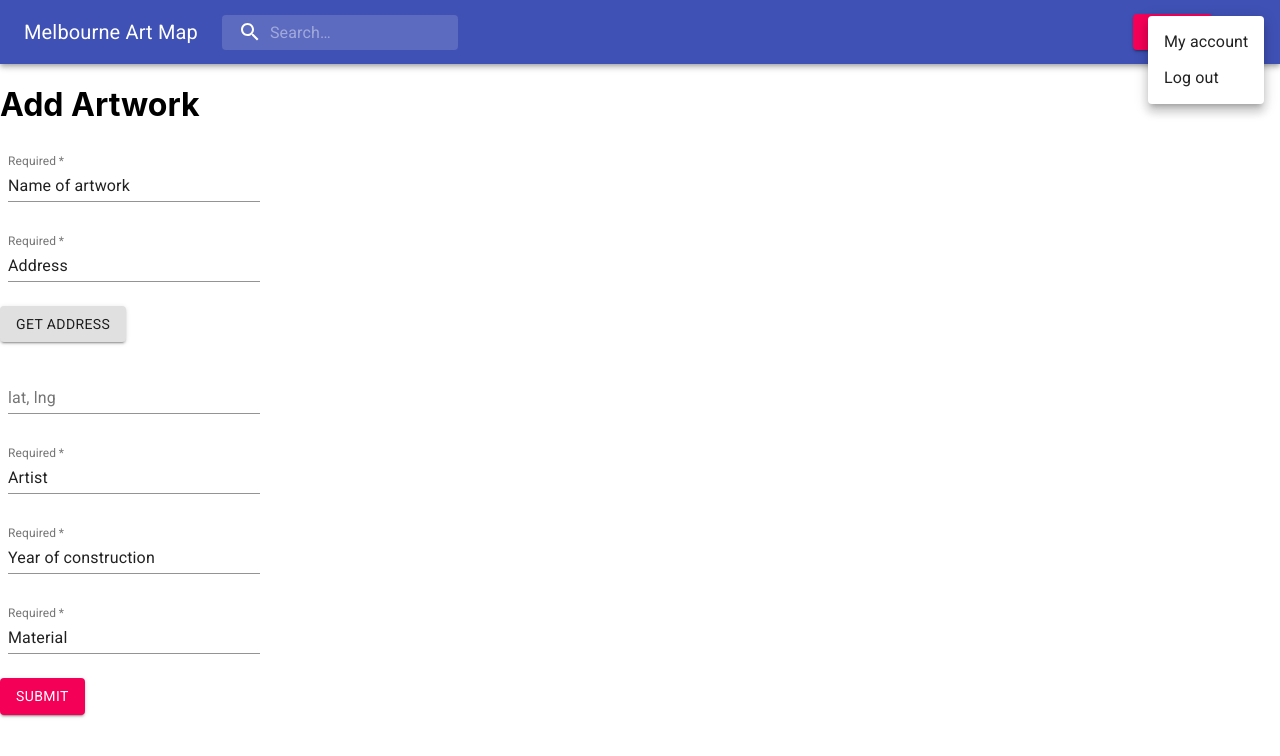
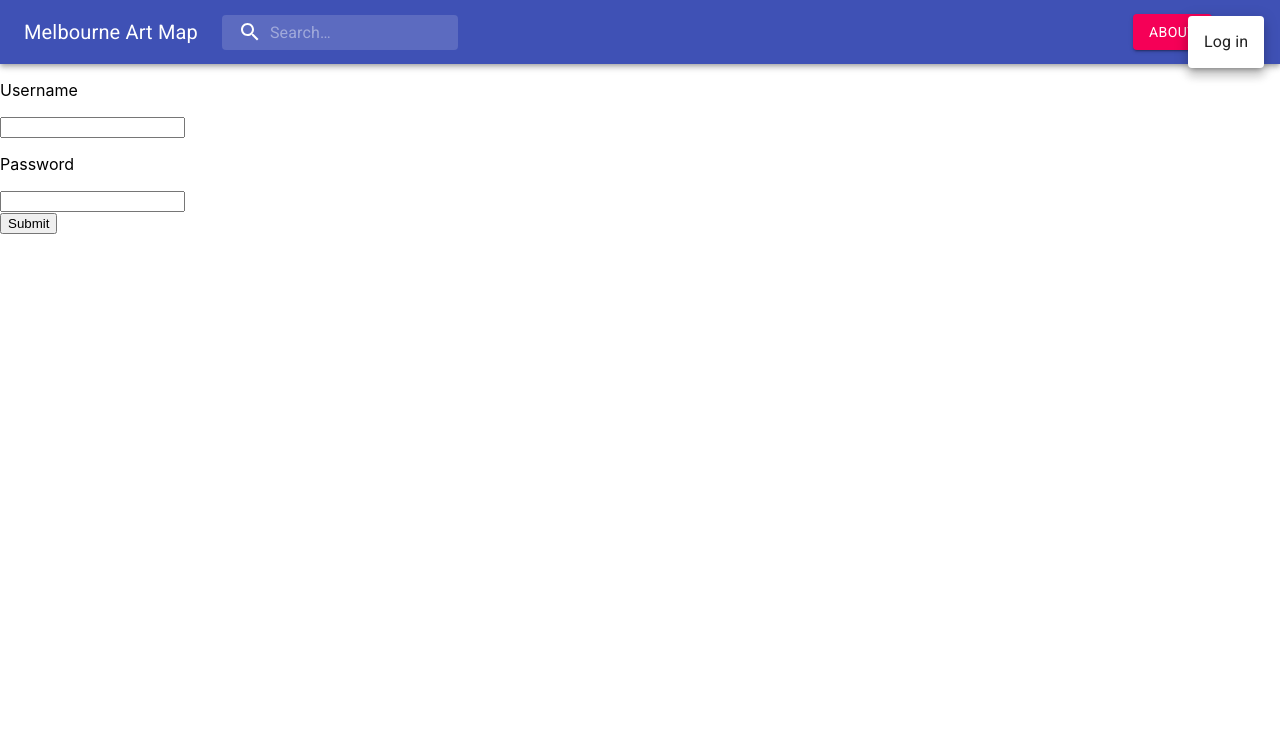
Before and after one commit to alisay/MAM-Client, a React (Create React App) app: page /account in a window 1280 px wide. Both pictures are taken after a click on the button "account of current user". Shown: the top 756 px of the page. Built offline with nearby package versions, Linux system fonts and the light colour scheme; no server answers; what react-geocode would draw is missing.

Commit message:
add login page and functionality

```diff
--- a/src/App.js
+++ b/src/App.js
@@ -1,4 +1,5 @@
 import './App.css';
+import React, { useState } from 'react';
 import { BrowserRouter, Switch, Route } from "react-router-dom";
 import 'fontsource-roboto';
 
--- a/src/components/Account.js
+++ b/src/components/Account.js
@@ -1,8 +1,11 @@
-import React, { useState } from 'react';
+import React, { useState, useContext } from 'react';
 import { TextField, Button } from '@material-ui/core';
 import { makeStyles } from '@material-ui/core/styles';
 import Geocode from 'react-geocode';
 import axios from 'axios';
+import Login from "./Login.js"
+import {TokenContext} from "./TokenContext.js"
+
 
 Geocode.setApiKey(process.env.REACT_APP_GOOGLE_API);
 
@@ -23,6 +26,11 @@ const useStyles = makeStyles((theme) => ({
 export default function Account() {
     const classes = useStyles();
     const [artwork, setArtwork] = useState({});
+    const context = useContext(TokenContext)
+
+    if(!context.token) {
+      return <Login setToken={context.setToken} />
+    }
 
     const handleAddressGet = (event) => {
         event.preventDefault();
--- /dev/null
+++ b/src/components/Login.js
@@ -0,0 +1,59 @@
+import React, { useState, useContext } from 'react';
+import { makeStyles } from '@material-ui/core/styles';
+import {TokenContext} from "./TokenContext.js"
+
+
+const useStyles = makeStyles((theme) => ({
+    root: {
+      '& .MuiTextField-root': {
+        margin: theme.spacing(1),
+        width: '25ch',
+      },
+    },
+  }));
+
+async function loginUser(credentials) {
+    return fetch('https://melbourneartmap.herokuapp.com/auth/login', {
+      method: 'POST',
+      headers: {
+        'Content-Type': 'application/json'
+      },
+      body: JSON.stringify(credentials)
+    })
+      .then(data => data.json())
+      .catch(console.log)
+   }
+
+
+export default function Login() {
+    const classes = useStyles();
+    const [username, setUserName] = useState();
+    const [password, setPassword] = useState();
+    const context = useContext(TokenContext)
+
+    const handleSubmit = async e => {
+        e.preventDefault();
+        const token = await loginUser({
+          username,
+          password
+        });
+        context.setToken(token);
+        console.log(token)
+      }
+
+  return(
+    <form className={classes.root} onSubmit={handleSubmit}>
+      <label>
+        <p>Username</p>
+        <input type="text" onChange={e => setUserName(e.target.value)}/>
+      </label>
+      <label>
+        <p>Password</p>
+        <input type="password" onChange={e => setPassword(e.target.value)}/>
+      </label>
+      <div>
+        <button type="submit">Submit</button>
+      </div>
+    </form>
+  )
+}
--- a/src/components/Map.js
+++ b/src/components/Map.js
@@ -47,7 +47,7 @@ const MapContainer = () => {
        googleMapsApiKey={process.env.REACT_APP_GOOGLE_API}>
         <GoogleMap
           mapContainerStyle={mapStyles}
-          zoom={13}
+          zoom={15}
           center={defaultCenter}
           >
             {
@@ -72,7 +72,7 @@ const MapContainer = () => {
             onCloseClick={() => setSelected({})}
             >
             <div>
-                {/* <img src={selected.image} /> */}
+                <img src={selected.image} width="250" />
                 <p>{selected.name}</p>
                 <p>{selected.addresspt}</p>
                 <p>ARTIST: {selected.artist}</p>
--- /dev/null
+++ b/src/components/TokenContext.js
@@ -0,0 +1,25 @@
+import React, { useState, createContext } from "react";
+
+const TokenContext = createContext();
+
+function TokenProvider(props) {
+    const [token, setToken] = useState();
+
+    const logout = () => {
+        setToken(null);
+    }
+
+    const value = {
+        token: token,
+        setToken: setToken,
+        logout: logout
+    };
+
+    return (
+        <TokenContext.Provider value={value}>
+            {props.children}
+        </TokenContext.Provider>
+    );
+};
+
+export { TokenContext, TokenProvider };
--- a/src/components/navbar.js
+++ b/src/components/navbar.js
@@ -1,4 +1,4 @@
-import React from 'react';
+import React, {useContext} from 'react';
 import { Link } from "react-router-dom"
 import { fade, makeStyles } from '@material-ui/core/styles';
 import { AppBar, Toolbar, IconButton, Typography, InputBase, MenuItem, Menu } from '@material-ui/core/';
@@ -6,6 +6,7 @@ import SearchIcon from '@material-ui/icons/Search';
 import AccountCircle from '@material-ui/icons/AccountCircle';
 import MoreIcon from '@material-ui/icons/MoreVert';
 import About from "./About.js";
+import {TokenContext} from "./TokenContext.js"
 
 const useStyles = makeStyles((theme) => ({
   grow: {
@@ -78,6 +79,8 @@ export default function PrimarySearchAppBar() {
 
   const isMenuOpen = Boolean(anchorEl);
   const isMobileMenuOpen = Boolean(mobileMoreAnchorEl);
+  const context = useContext(TokenContext)
+
 
   const handleProfileMenuOpen = (event) => {
     setAnchorEl(event.currentTarget);
@@ -90,6 +93,12 @@ export default function PrimarySearchAppBar() {
   const handleMenuClose = () => {
     setAnchorEl(null);
     handleMobileMenuClose();
+  };
+
+  const handleLogOut = () => {
+    setAnchorEl(null);
+    handleMobileMenuClose();
+    context.logout();
   };
 
   const handleMobileMenuOpen = (event) => {
@@ -107,8 +116,8 @@ export default function PrimarySearchAppBar() {
       open={isMenuOpen}
       onClose={handleMenuClose}
     >
-      <MenuItem component={Link} to={'/account'} onClick={handleMenuClose}>My account</MenuItem>
-      <MenuItem onClick={handleMenuClose}>Log out</MenuItem>
+     <MenuItem component={Link} to={'/account'} onClick={handleMenuClose}>{context.token ? "My account" : "Log in"}</MenuItem>
+      {context.token && <MenuItem onClick={handleLogOut}>Log out</MenuItem>}
     </Menu>
   );
 
--- a/src/index.js
+++ b/src/index.js
@@ -3,11 +3,12 @@ import ReactDOM from 'react-dom';
 import './index.css';
 import App from './App';
 import reportWebVitals from './reportWebVitals';
+import { TokenProvider } from './components/TokenContext.js'
 
 ReactDOM.render(
-  <React.StrictMode>
+  <TokenProvider>
     <App />
-  </React.StrictMode>,
+  </TokenProvider>,
   document.getElementById('root')
 );
 
```
